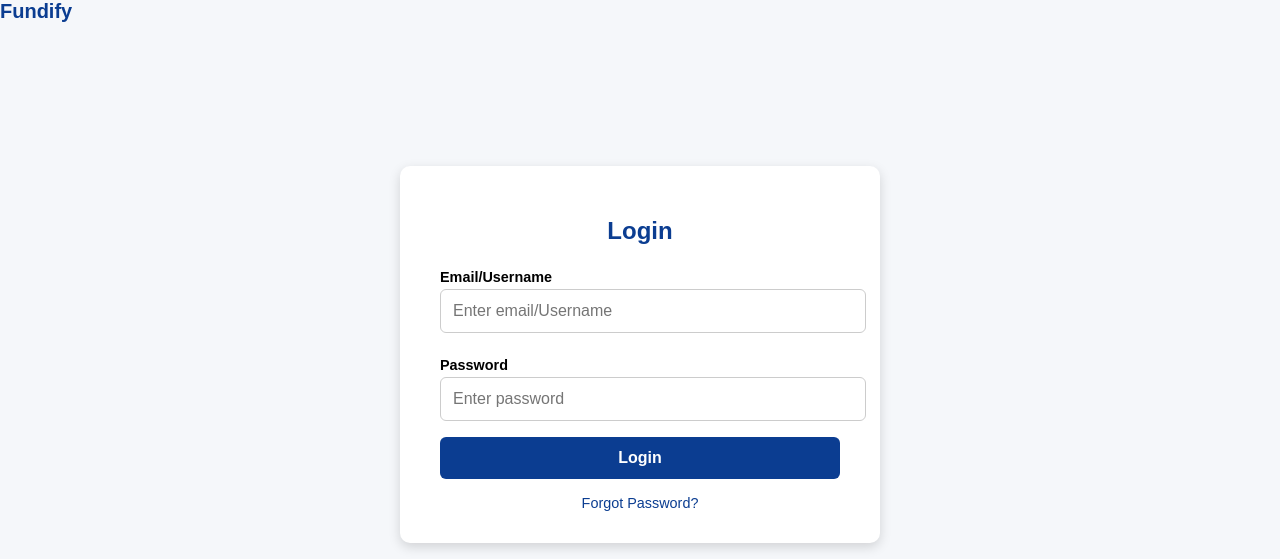
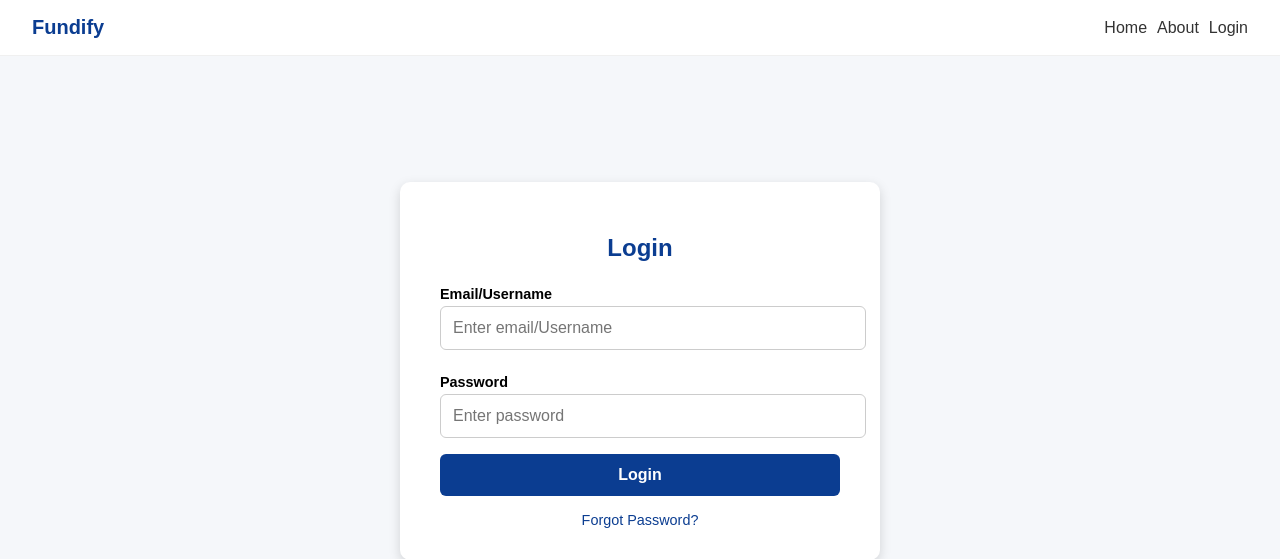
Before and after one commit to KingHazo/AC41004---Industrial-Team-Project, a PHP site: page /login/login.html in a window 1280 px wide. Shown: the top 559 px of the page. Run offline with PHP 8.4, Linux system fonts and the light colour scheme.

Commit message:
fixed nabvar across the login page

```diff
--- a/about.html
+++ b/about.html
@@ -6,6 +6,7 @@
     <meta name="viewport" content="width=device-width, initial-scale=1.0">
     <title>About</title>
     <link rel="stylesheet" href="Style.css">
+    <link rel="stylesheet" href="navbar.css">
 </head>
 
 <body>
--- a/index.html
+++ b/index.html
@@ -6,6 +6,7 @@
     <meta name="viewport" content="width=device-width, initial-scale=1.0">
     <title>Document</title>
     <link rel="stylesheet" href="Style.css">
+    <link rel="stylesheet" href="navbar.css">
 </head>
 
 <body>
--- a/load-navbar.js
+++ b/load-navbar.js
@@ -1,11 +1,26 @@
-fetch('navbar.html')
+let pathToNavbar = '';
+if (window.location.pathname.includes('/login/') || window.location.pathname.includes('/about/')) {
+    pathToNavbar = '../navbar.html';
+} else {
+    pathToNavbar = 'navbar.html';
+}
+
+fetch(pathToNavbar)
     .then(response => response.text())
     .then(data => {
         document.getElementById('navbar-placeholder').innerHTML = data;
 
         const loginLink = document.getElementById('login-link');
-        if(loginLink) {
-            console.log('Navbar loaded, login link found:', loginLink);
+        if (loginLink) {
+            loginLink.addEventListener('click', (e) => {
+                e.preventDefault();
+                // check to see if we are already on the login page
+                if (!window.location.pathname.endsWith('/login/login.html')) {
+                    window.location.href = 'login/login.html';
+                } else {
+                    console.log('already on login page');
+                }
+            });
         }
     })
     .catch(err => console.error('Failed to load navbar:', err));
--- a/login/login.html
+++ b/login/login.html
@@ -6,12 +6,13 @@
     <meta name="viewport" content="width=device-width, initial-scale=1.0">
     <title>Document</title>
     <link rel="stylesheet" href="login.css">
+    <link rel="stylesheet" href="../navbar.css">
 </head>
 
 <body>
-    <header class="login-header">
-        <a class="logo" href="../index.html">Fundify</a>
-    </header>
+
+    <div id="navbar-placeholder"></div>
+
     <main>
         <form action="" class="login-form">
             <h2>Login</h2>
@@ -34,6 +35,7 @@
         </ul>
     </footer>
 </body>
+<script src="../load-navbar.js"></script>
 <script src="login.js"></script>
 
 </html>
--- /dev/null
+++ b/navbar.css
@@ -0,0 +1,37 @@
+.site-header {
+    display: flex;
+    justify-content: space-between;
+    align-items: center;
+    padding: 1rem 2rem;
+    background: #ffffff;
+    border-bottom: 1px solid rgba(0, 0, 0, 0.06);
+}
+
+.logo {
+    font-weight: 700;
+    font-size: 1.25rem;
+    color: #0b3d91;
+    text-decoration: none;
+}
+
+.nav-list {
+    display: flex;
+    list-style: none;
+    gap: 10px;
+    align-items: center;
+    padding: 0;
+    margin: 0;
+
+}
+
+.nav-links {
+    text-decoration: none;
+    color: #333;
+    padding: 0.25rem 0;
+    transition: color 0.15s ease;
+}
+
+.nav-links:hover {
+    color: #0b3d91;
+    outline: none;
+}
--- a/navbar.html
+++ b/navbar.html
@@ -2,8 +2,8 @@
     <a class="logo" href="index.html">Fundify</a>
     <nav class="main-nav">
         <ul class="nav-list">
-            <li><a class="nav-links" href="index.html">Home</a></li>
-            <li><a class="nav-links" href="about.html">About</a></li>
+            <li><a class="nav-links" href="/index.html">Home</a></li>
+            <li><a class="nav-links" href="/about.html">About</a></li>
             <li><a id="login-link" class="nav-links login" href="login/login.html">Login</a></li>
         </ul>
     </nav>
```
Also changed, not shown: Style.css (+0 -38 lines).
